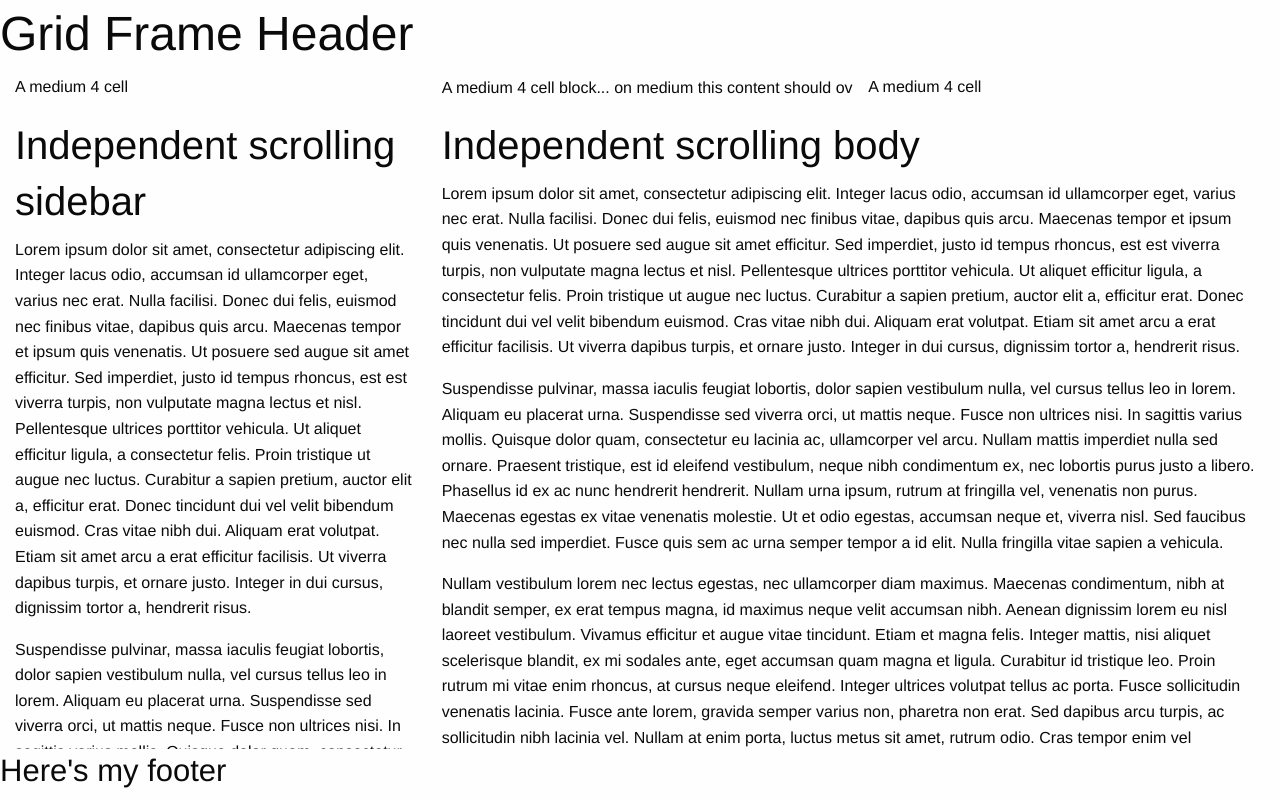
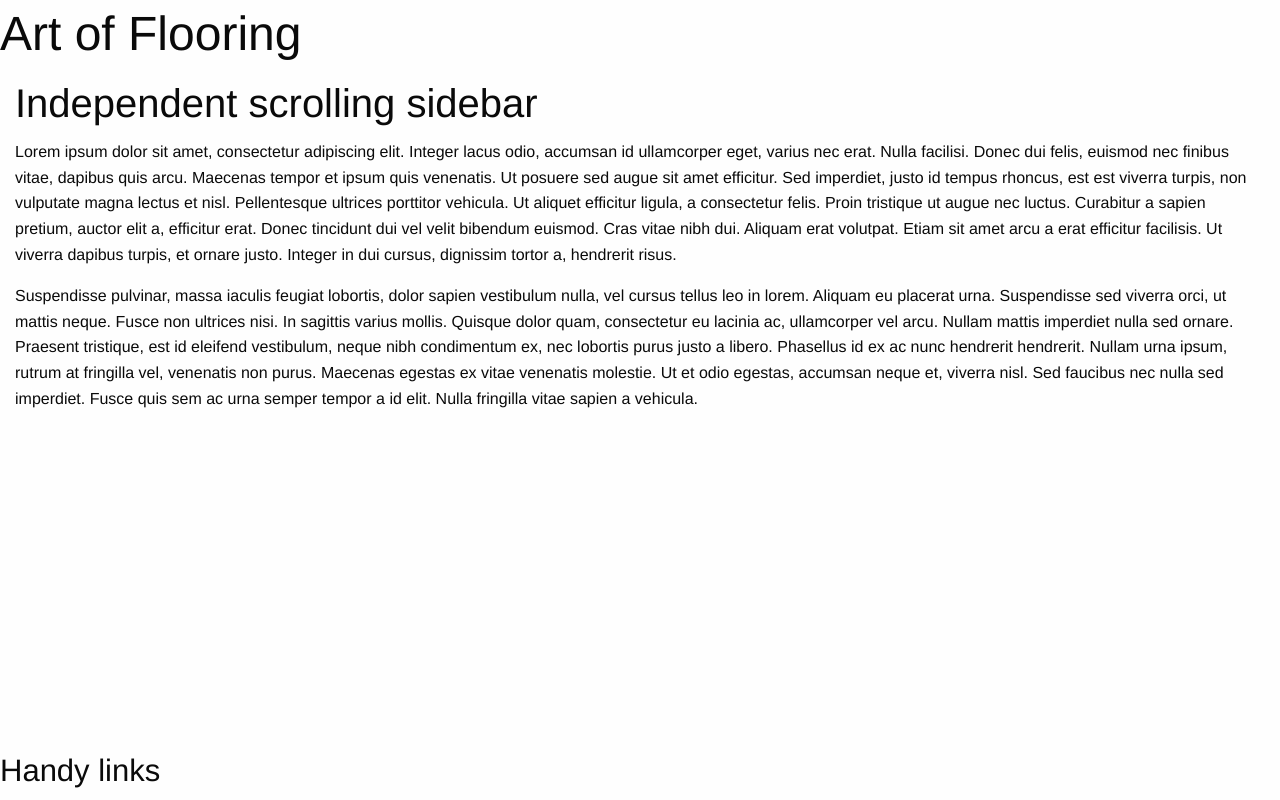
Before and after one commit to artofflooring/artofflooring.github.io, a plain HTML site: page index.html in a window 1280 px wide. Drawn offline with Linux system fonts and the light colour scheme.

Commit message:
Update index.html

```diff
--- a/index.html
+++ b/index.html
@@ -12,40 +12,21 @@
 
     <div class="grid-y medium-grid-frame">
       <div class="cell shrink header medium-cell-block-container">
-        <h1>Grid Frame Header</h1>
-        <div class="grid-x grid-padding-x">
-          <div class="cell medium-4">
-            A medium 4 cell
-          </div>
-          <div class="cell medium-4 medium-cell-block">
-            <p style="width:80vw;">A medium 4 cell block... on medium this content should overflow and let you horizontally scroll across... one might use this for an array of options</p>
-          </div>
-          <div class="cell medium-4">
-            A medium 4 cell
-          </div>
-        </div>
+        <h1>Art of Flooring</h1>
       </div>
       <div class="cell medium-auto medium-cell-block-container">
         <div class="grid-x grid-padding-x">
-          <div class="cell medium-4 medium-cell-block-y">
+          <div class="cell">
             <h2>Independent scrolling sidebar</h2>
             <p>Lorem ipsum dolor sit amet, consectetur adipiscing elit. Integer lacus odio, accumsan id ullamcorper eget, varius nec erat. Nulla facilisi. Donec dui felis, euismod nec finibus vitae, dapibus quis arcu. Maecenas tempor et ipsum quis venenatis. Ut posuere sed augue sit amet efficitur. Sed imperdiet, justo id tempus rhoncus, est est viverra turpis, non vulputate magna lectus et nisl. Pellentesque ultrices porttitor vehicula. Ut aliquet efficitur ligula, a consectetur felis. Proin tristique ut augue nec luctus. Curabitur a sapien pretium, auctor elit a, efficitur erat. Donec tincidunt dui vel velit bibendum euismod. Cras vitae nibh dui. Aliquam erat volutpat. Etiam sit amet arcu a erat efficitur facilisis. Ut viverra dapibus turpis, et ornare justo. Integer in dui cursus, dignissim tortor a, hendrerit risus.</p>
 
             <p>Suspendisse pulvinar, massa iaculis feugiat lobortis, dolor sapien vestibulum nulla, vel cursus tellus leo in lorem. Aliquam eu placerat urna. Suspendisse sed viverra orci, ut mattis neque. Fusce non ultrices nisi. In sagittis varius mollis. Quisque dolor quam, consectetur eu lacinia ac, ullamcorper vel arcu. Nullam mattis imperdiet nulla sed ornare. Praesent tristique, est id eleifend vestibulum, neque nibh condimentum ex, nec lobortis purus justo a libero. Phasellus id ex ac nunc hendrerit hendrerit. Nullam urna ipsum, rutrum at fringilla vel, venenatis non purus. Maecenas egestas ex vitae venenatis molestie. Ut et odio egestas, accumsan neque et, viverra nisl. Sed faucibus nec nulla sed imperdiet. Fusce quis sem ac urna semper tempor a id elit. Nulla fringilla vitae sapien a vehicula.</p>
 
           </div>
-          <div class="cell medium-8 medium-cell-block-y">
-            <h2>Independent scrolling body</h2>
-            <p>Lorem ipsum dolor sit amet, consectetur adipiscing elit. Integer lacus odio, accumsan id ullamcorper eget, varius nec erat. Nulla facilisi. Donec dui felis, euismod nec finibus vitae, dapibus quis arcu. Maecenas tempor et ipsum quis venenatis. Ut posuere sed augue sit amet efficitur. Sed imperdiet, justo id tempus rhoncus, est est viverra turpis, non vulputate magna lectus et nisl. Pellentesque ultrices porttitor vehicula. Ut aliquet efficitur ligula, a consectetur felis. Proin tristique ut augue nec luctus. Curabitur a sapien pretium, auctor elit a, efficitur erat. Donec tincidunt dui vel velit bibendum euismod. Cras vitae nibh dui. Aliquam erat volutpat. Etiam sit amet arcu a erat efficitur facilisis. Ut viverra dapibus turpis, et ornare justo. Integer in dui cursus, dignissim tortor a, hendrerit risus.</p>
-            <p>Suspendisse pulvinar, massa iaculis feugiat lobortis, dolor sapien vestibulum nulla, vel cursus tellus leo in lorem. Aliquam eu placerat urna. Suspendisse sed viverra orci, ut mattis neque. Fusce non ultrices nisi. In sagittis varius mollis. Quisque dolor quam, consectetur eu lacinia ac, ullamcorper vel arcu. Nullam mattis imperdiet nulla sed ornare. Praesent tristique, est id eleifend vestibulum, neque nibh condimentum ex, nec lobortis purus justo a libero. Phasellus id ex ac nunc hendrerit hendrerit. Nullam urna ipsum, rutrum at fringilla vel, venenatis non purus. Maecenas egestas ex vitae venenatis molestie. Ut et odio egestas, accumsan neque et, viverra nisl. Sed faucibus nec nulla sed imperdiet. Fusce quis sem ac urna semper tempor a id elit. Nulla fringilla vitae sapien a vehicula.</p>
-            <p>Nullam vestibulum lorem nec lectus egestas, nec ullamcorper diam maximus. Maecenas condimentum, nibh at blandit semper, ex erat tempus magna, id maximus neque velit accumsan nibh. Aenean dignissim lorem eu nisl laoreet vestibulum. Vivamus efficitur et augue vitae tincidunt. Etiam et magna felis. Integer mattis, nisi aliquet scelerisque blandit, ex mi sodales ante, eget accumsan quam magna et ligula. Curabitur id tristique leo. Proin rutrum mi vitae enim rhoncus, at cursus neque eleifend. Integer ultrices volutpat tellus ac porta. Fusce sollicitudin venenatis lacinia. Fusce ante lorem, gravida semper varius non, pharetra non erat. Sed dapibus arcu turpis, ac sollicitudin nibh lacinia vel. Nullam at enim porta, luctus metus sit amet, rutrum odio. Cras tempor enim vel pellentesque sollicitudin. Maecenas ullamcorper, sem non accumsan volutpat, neque tortor pulvinar orci, ut ultrices ligula lorem ut risus.</p>
-            <p>Aliquam facilisis, nibh eget posuere suscipit, arcu sapien iaculis odio, in molestie dolor lectus vitae sem. Cras id nunc mollis mi rutrum dapibus. Quisque rutrum a augue at scelerisque. Praesent faucibus ac enim vitae gravida. Sed et sodales elit. Duis magna lectus, interdum sit amet metus a, sagittis varius magna. Proin nibh lectus, egestas a luctus ut, dapibus et enim. Curabitur fringilla ipsum vitae nunc imperdiet consectetur eget non neque. Suspendisse ultricies odio quis lorem vulputate, ac vulputate turpis feugiat. Maecenas posuere rhoncus orci, in ornare velit suscipit tempor. Curabitur pretium nisl id lorem placerat consequat. In quis quam eros. Nam mattis elit eu quam sagittis, in varius erat tempor.</p>
-            <p>Fusce felis magna, pellentesque eget mollis a, rutrum id eros. Curabitur auctor varius arcu a consequat. Phasellus quis pulvinar enim, eu ultricies justo. Pellentesque risus libero, dapibus at erat ultricies, gravida varius erat. Vestibulum ante ipsum primis in faucibus orci luctus et ultrices posuere cubilia Curae; Nulla tempus, justo ut laoreet mollis, nunc tellus convallis urna, vel pretium dui velit eget ligula. Aliquam semper sed nulla a molestie. Maecenas at egestas massa, vitae aliquam mi. Fusce nec sem egestas, pretium lacus non, tincidunt sapien. Sed tristique odio at ultricies vulputate. Integer et convallis augue, eu aliquam enim. Mauris ut faucibus diam. Donec vulputate nunc sed congue accumsan. Etiam lobortis nisi quis lacinia pharetra.</p>
-          </div>
         </div>
       </div>
       <div class="cell shrink footer">
-        <h3>Here's my footer</h3>
+        <h3>Handy links</h3>
       </div>
     </div>
 
```
